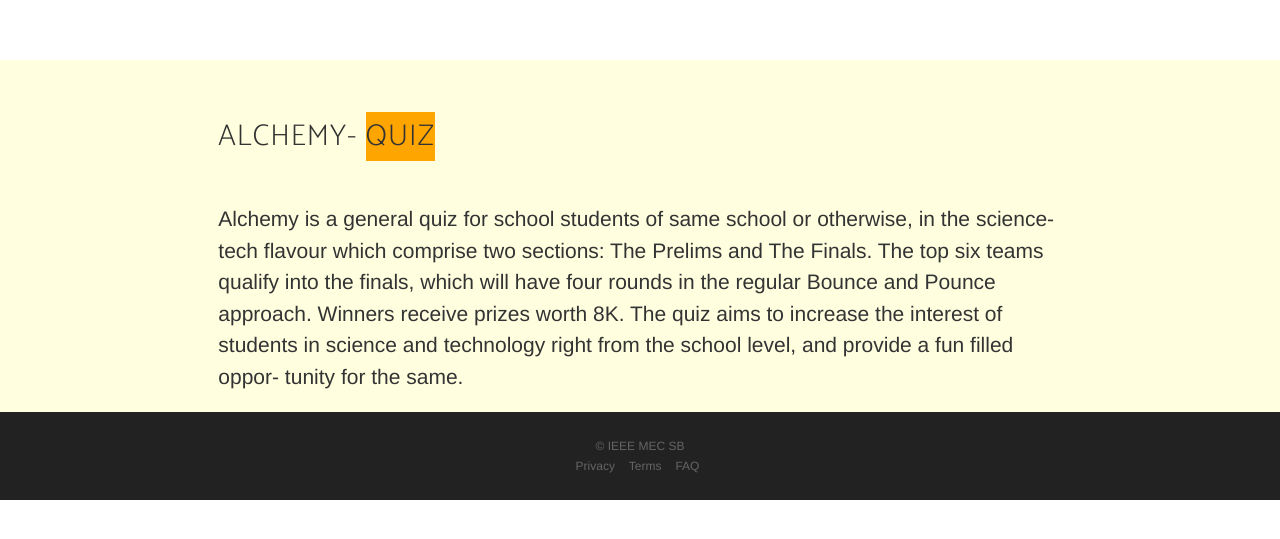
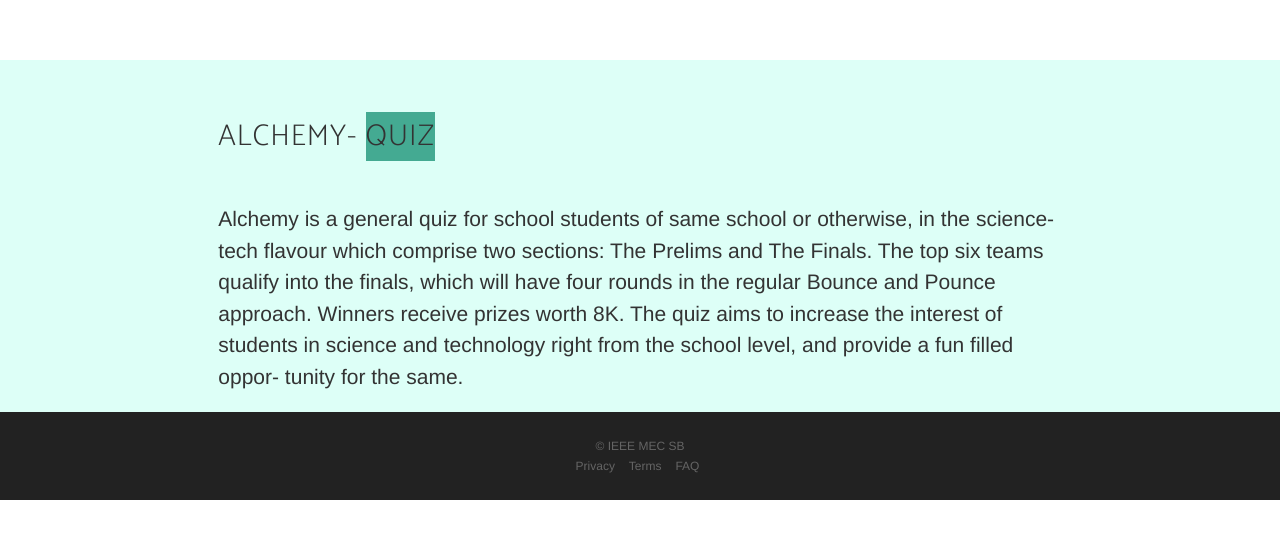
Before and after one commit to IEEEMEC/empneo, a Jekyll site: the page built from alchemy.html, in a window 1280 px wide. Shown: the top 539 px of the page. Built offline with Jekyll 4.4.1, drawn with Linux system fonts in a browser that asks for light colours; nearby versions of some CDN libraries; some web fonts are replaced.

Commit message:
Add color schema of alchemy

```diff
--- a/_layouts/alchem.html
+++ b/_layouts/alchem.html
@@ -11,7 +11,7 @@
   <br>
   <style>
       .ind{
-          background-color:lightyellow;
+          background-color:#ddfff7;
           vertical-align: top;
       }
 
@@ -25,7 +25,7 @@
       <div class="col-sm-8 col-sm-push-2">
 
       <br><br>
-      <h2>ALCHEMY-  <span style="background-color: orange">QUIZ </span></h2>
+      <h2>ALCHEMY-  <span style="background-color: #44aa92">QUIZ </span></h2>
           <br> <br>
 
 <p>Alchemy is a general quiz for school students
```
